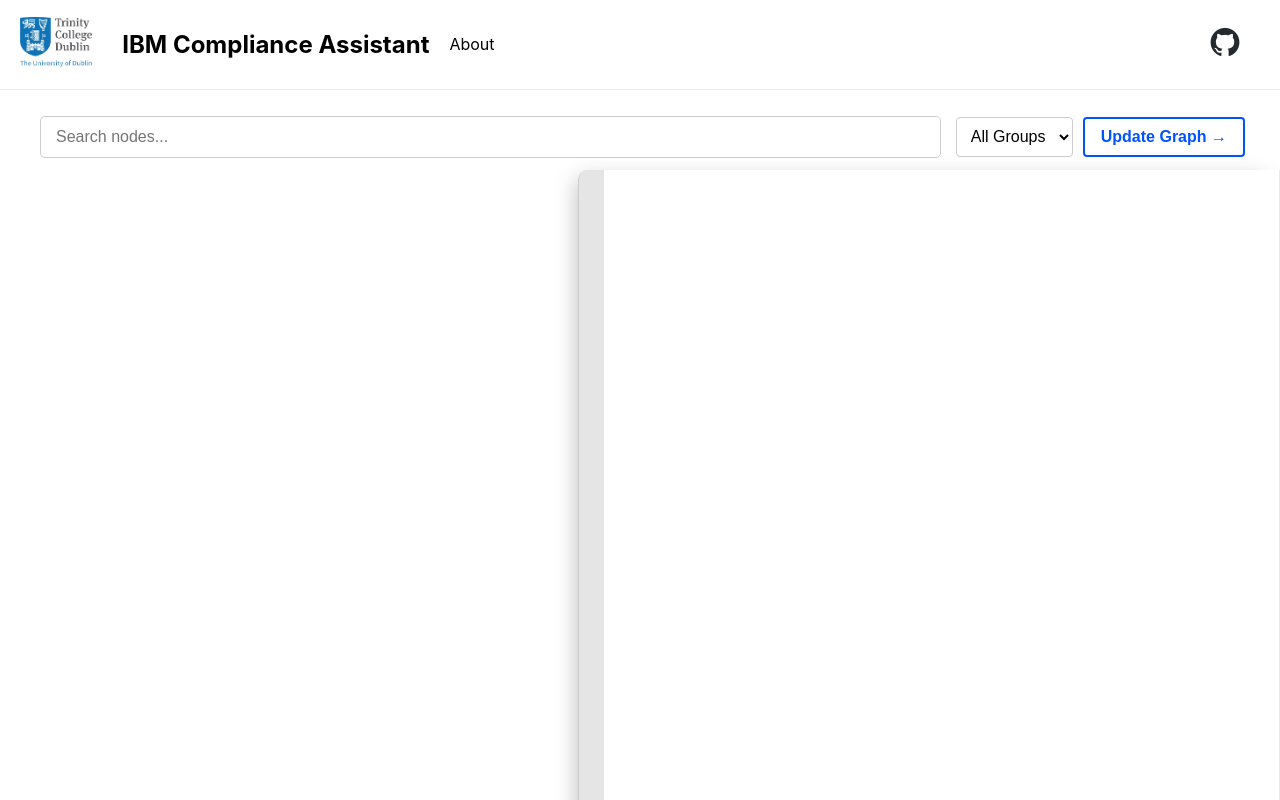
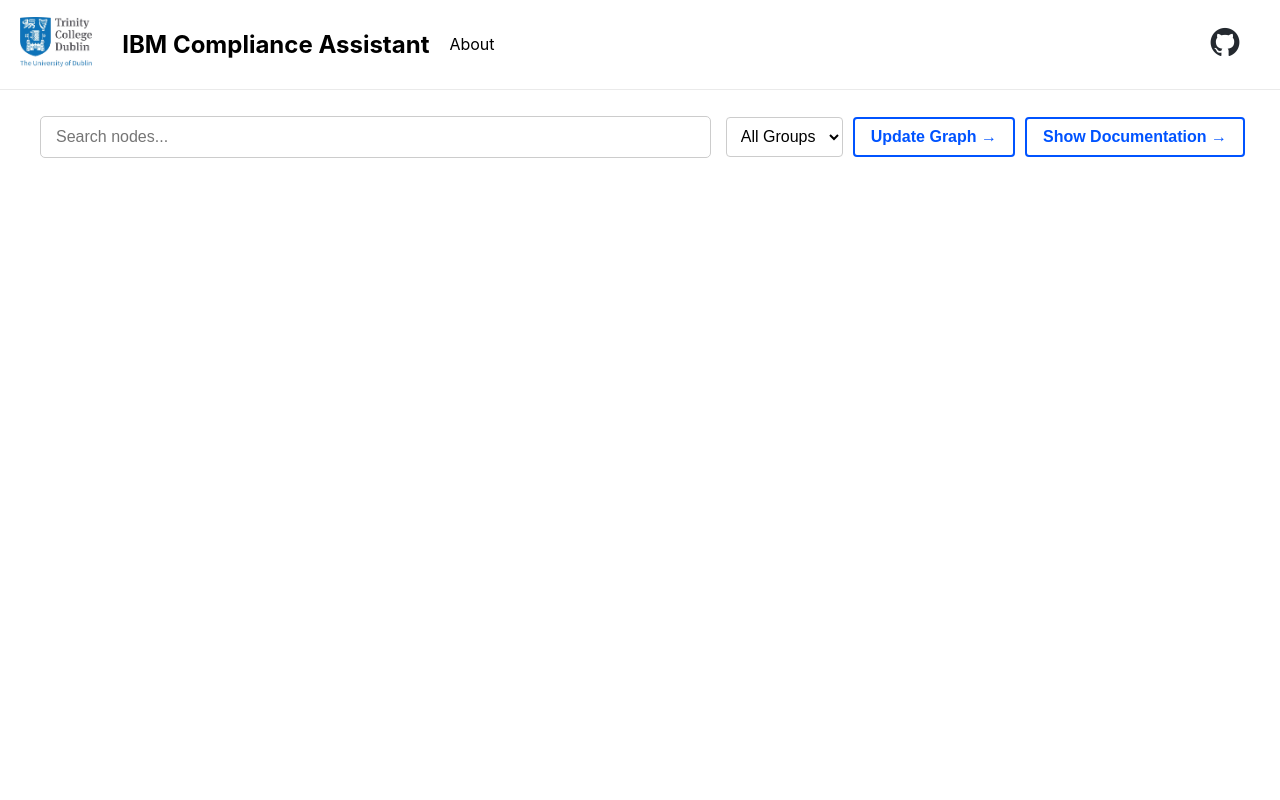
Before and after one commit to AllanNastin/ethical-ai, a React (Create React App) app in the folder app/: page /graph in a window 1280 px wide. Built offline with nearby package versions, Linux system fonts and the light colour scheme.

Commit message:
added button is show pdf

```diff
--- a/app/src/Component/KnowledgeGraph.css
+++ b/app/src/Component/KnowledgeGraph.css
@@ -44,7 +44,8 @@
   }
 
   .react-vis-network-graph {
-    height: 70%;
+    width: 100%;
+    height: 900px;
   }
 
   @media (max-width: 768px) {
--- a/app/src/Component/KnowledgeGraph.js
+++ b/app/src/Component/KnowledgeGraph.js
@@ -16,6 +16,7 @@
   const [searchTerm, setSearchTerm] = useState('');
   const [filter, setFilter] = useState('All');
   const [filteredGraphData, setFilteredGraphData] = useState({ nodes: [], edges: [] }); // Initialize with default value
+  const [showPdf, setPdf] = useState(false);
   // const [graphData, setGraphData] = useState({ nodes: [], edges: [] }); // Corrected this line
   // const jsFile = localStorage.getItem('jsFile'); // Get the file data from localStorage
   const startResizing = React.useCallback(() => {
@@ -122,6 +123,10 @@
     setFilteredGraphData({ nodes: updatedNodes, edges: updatedEdges });
   };
 
+  const displayPdf = () => {
+    setPdf(!showPdf);
+  };
+
   const options = {
     nodes: {
       shape: 'dot',
@@ -201,8 +206,20 @@
       </select>
 
       <button className="kg-button" onClick={updateGraph}>Update Graph   → </button>
+      <button className="kg-button" onClick={displayPdf}>Show Documentation   → </button>
       </div>
 
+
+
+      {/* {showGraph && <Graph graph={graphData} options={options} />} */}
+
+      {/* {showGraph && <Graph graph={data} options={options} />} remove when backend endpoint is available */}
+
+      {showGraph && <Graph graph={filteredGraphData} options={options}
+      // style={{ width: graphWidth }}
+      />}
+
+      {showPdf &&
       <div
         ref={sidebarRef}
         className="pdf-container"
@@ -212,12 +229,7 @@
       <div className="pdf-container-resizer" onMouseDown={startResizing} />
         <iframe src={samplepdf} title="PDF Viewer" className="pdf-iframe" />
       </div>
-
-      {/* {showGraph && <Graph graph={graphData} options={options} />} */}
-
-      {/* {showGraph && <Graph graph={data} options={options} />} remove when backend endpoint is available */}
-
-      {showGraph && <Graph graph={filteredGraphData} options={options} style={{ width: graphWidth }}/>}
+      }
 
       {showGraph && (
         <div className="physics-controls">
```
